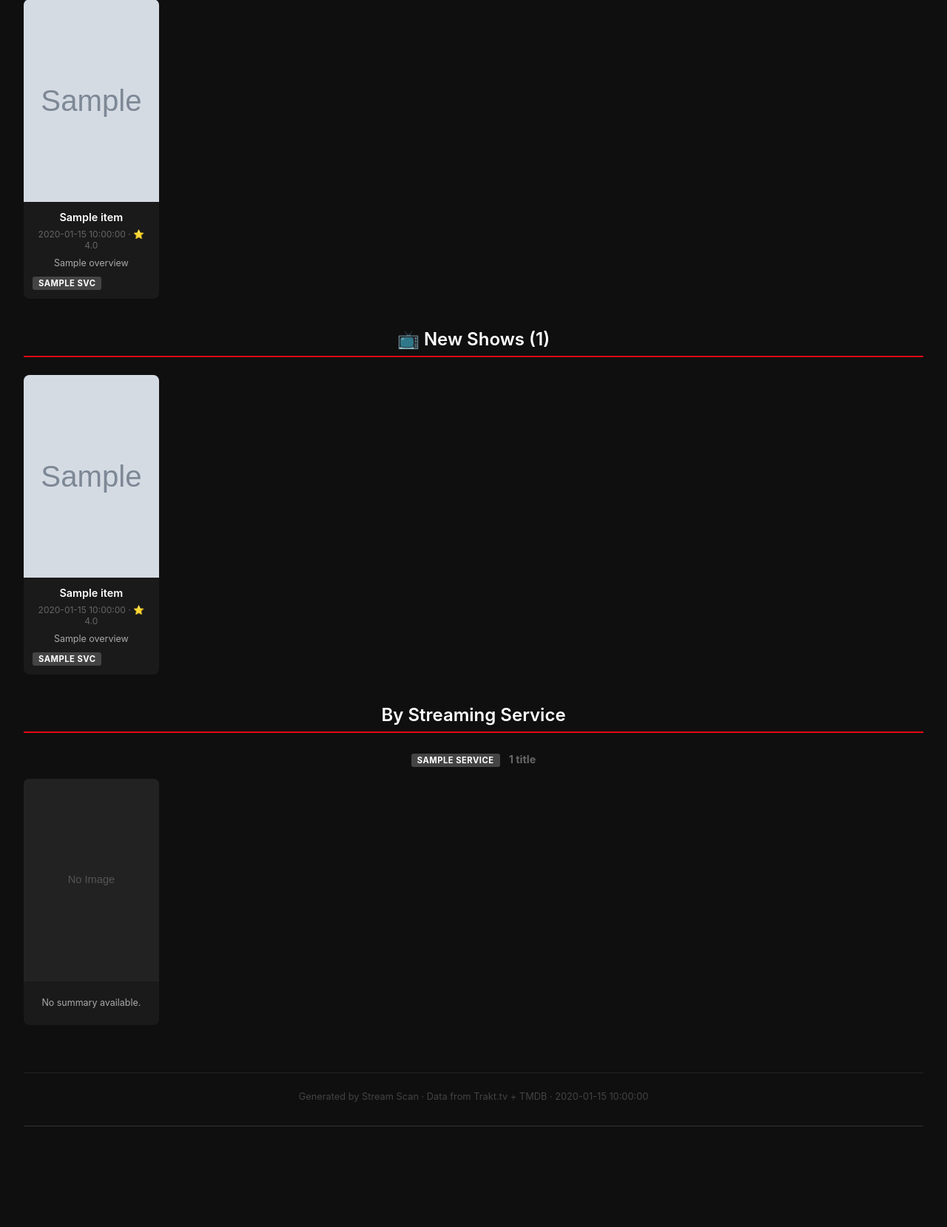
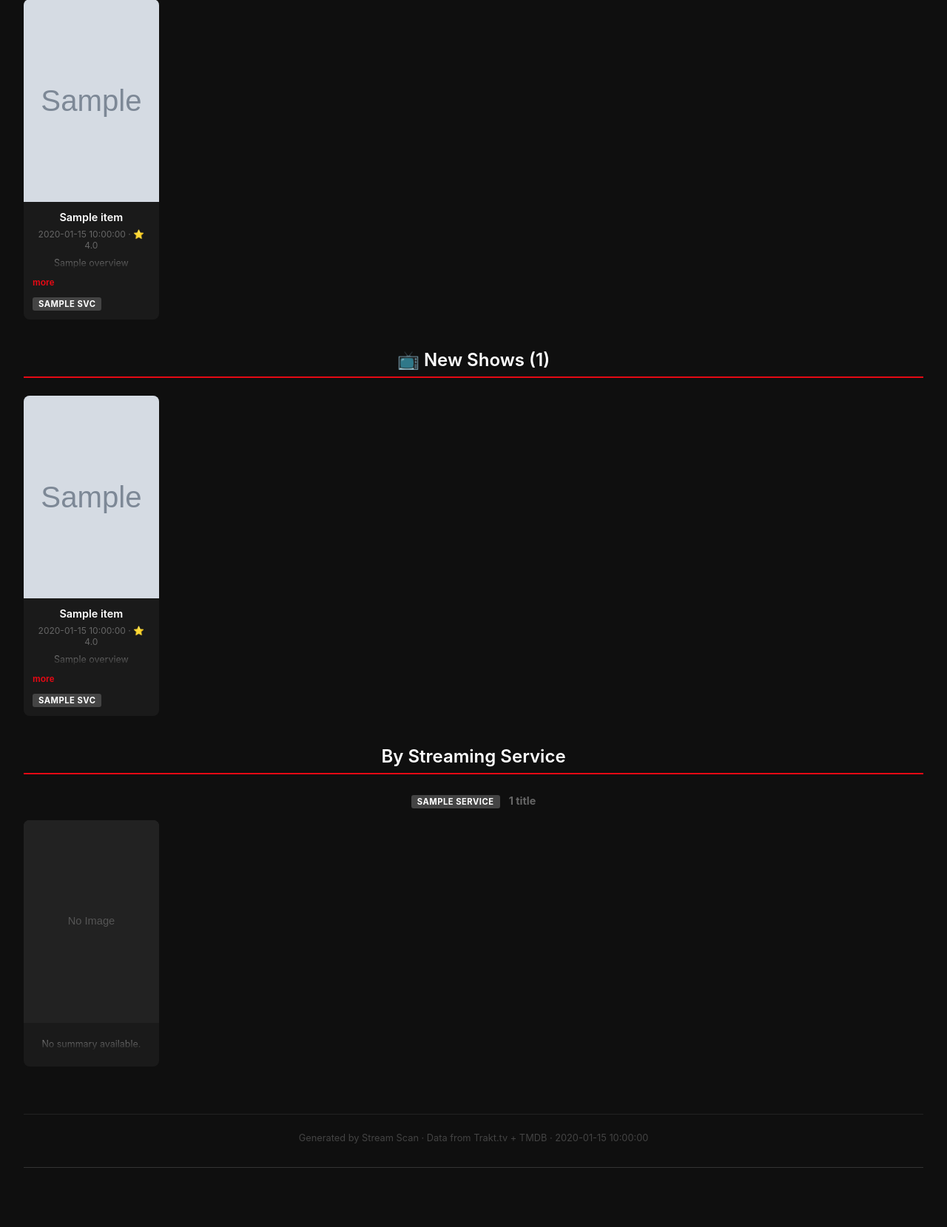
Before and after one commit to peay904/stream-scan, a Python web app: template templates/digest.html.jinja in a window 1280 px wide. Shown: the part 339-1998 px from the top of the page at 74% size. Before the commit the page ends 1862 px from the top, so only its background shows below. Run offline with Jinja, Linux system fonts and the light colour scheme; the template is opened without the code that fills it: most values are stand-ins (such as "Sample title", 1, 10 or a date in 2020); grey boxes marked "Sample" are stand-in pictures.

Commit message:
new file:   .gitattributes 	modified:   templates/digest.html.jinja

```diff
--- a/templates/digest.html.jinja
+++ b/templates/digest.html.jinja
@@ -114,6 +114,7 @@
       margin-bottom: 0.5rem;
     }
     .card .card-overview {
+      position: relative;
       font-size: 0.78rem;
       color: #aaa;
       line-height: 1.5;
@@ -121,10 +122,27 @@
       -webkit-line-clamp: 4;
       -webkit-box-orient: vertical;
       overflow: hidden;
+      line-height: 1.5;
+      max-height: 6em;
+      transition: max-height 0.3s ease;
     }
-    .card .card-overview.expanded {
+    .card .card-overview.expanded + .expand-btn {
       display: block;
-      -webkit-line-clamp: unset; /* This removes the 4-line limit */
+      -webkit-line-clamp: unset;
+      height: auto;
+    }
+    .card-overview:not(.expanded)::after {
+      content: "";
+      position: absolute;
+      bottom: 0;
+      right: 0;
+      width: 100%;
+      height: 2em;
+      background: linear-gradient(to bottom, rgba(26, 26, 26, 0), #1a1a1a);
+      pointer-events: none; /* Allows clicking the text through the fade */
+    }
+    .card-overview.expanded::after {
+      display: none;
     }
     .card .card-tags {
       margin-top: 0.5rem;
@@ -223,9 +241,7 @@
     </div>
 
     <div class="card-overview">{{ item.overview or "No summary available." }}</div>
-
-    {# Only show button if overview is long enough to be clamped #}
-    {% if item.overview and item.overview|length > 160 %}
+    {% if item.overview and item.overview %}
       <button class="expand-btn" onclick="toggleOverview(this)">more</button>
     {% endif %}
 
```
Also changed, not shown: 1 other file.
